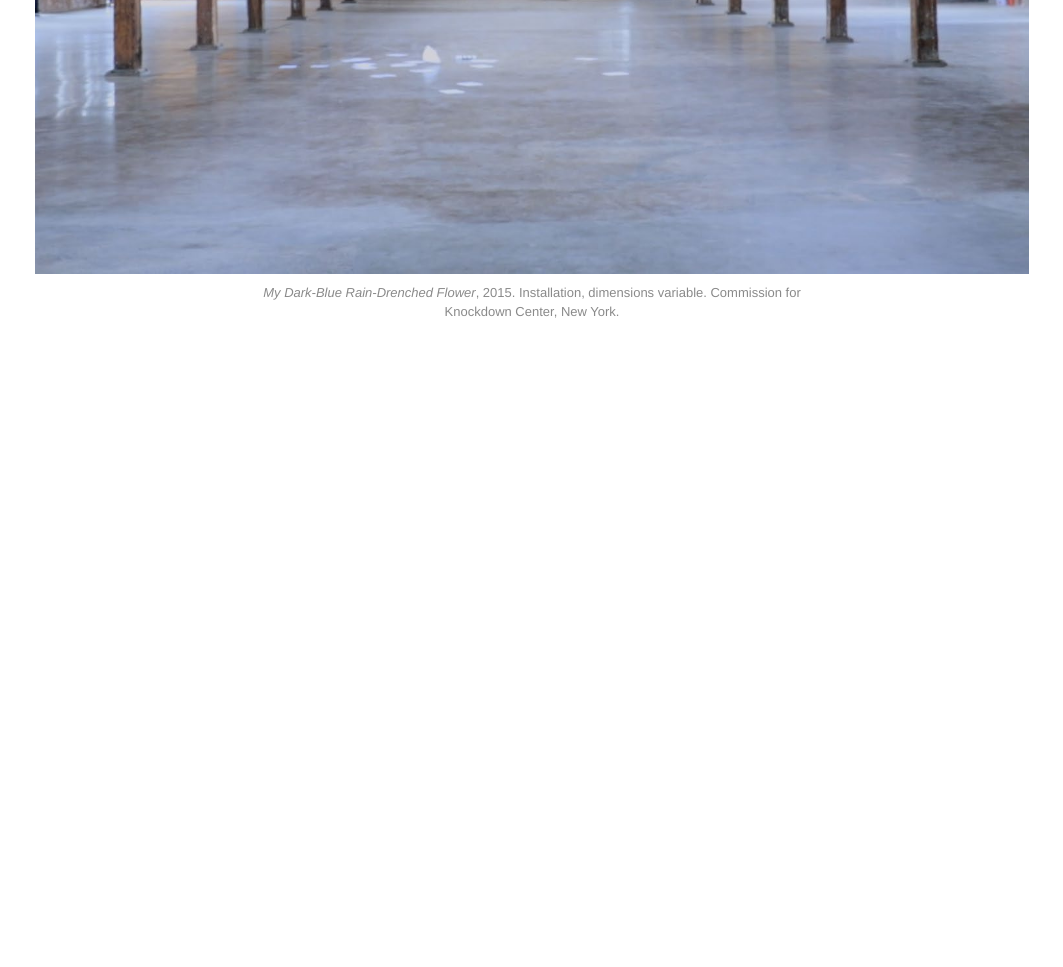
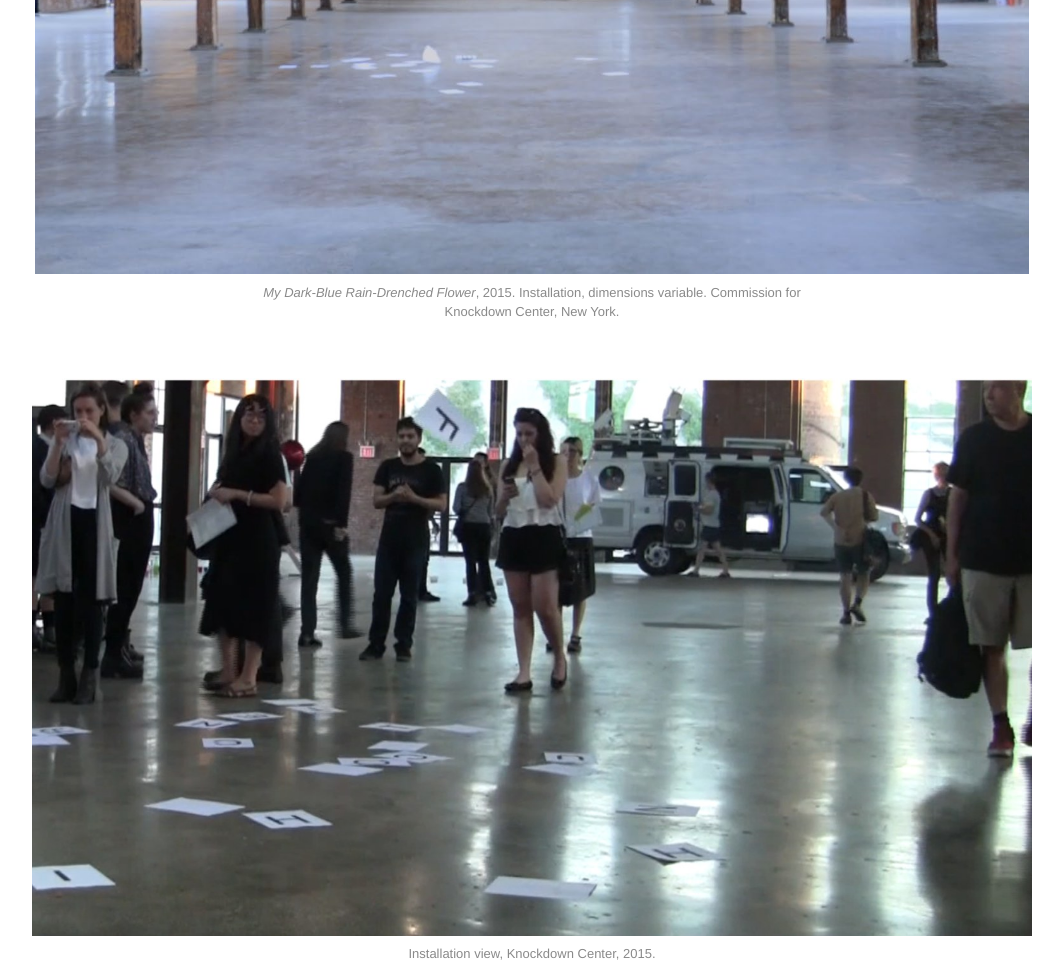
Before and after one commit to abrahamadams-source/time.farm, a plain HTML site: page projects/my-dark-blue-rain-drenched-flower.html in a window 1280 px wide. Shown: the part 1293-2260 px from the top of the page, without its empty margins (108-1171 px from the left). Before the commit the page ends 1751 px from the top, so only its background shows below. Drawn offline with Linux system fonts and the light colour scheme.

Commit message:
My Dark-Blue Rain-Drenched Flower: add installation view
Co-Authored-By: Claude Opus 5.5 <noreply@anthropic.com>
Claude-Session: https://claude.ai/code/session_01JVoaYJyjrrkWobmktJG4HA

```diff
--- a/projects/my-dark-blue-rain-drenched-flower.html
+++ b/projects/my-dark-blue-rain-drenched-flower.html
@@ -9,5 +9,5 @@
 <link rel="apple-touch-icon" href="../apple-touch-icon.png">
 </head><body>
 <header><a class="name" href="../index.html">Abraham Adams</a><nav><a href="../index.html" aria-current="page">projects</a><a href="../books.html">books</a><a href="../exhibitions.html">exhibitions</a><a href="../cv.html">cv</a><a href="../info.html">info</a></nav></header>
-<main><article class="work"><h1><em>My Dark-Blue Rain-Drenched Flower</em>, 2015</h1><p class="desc"><em>My Dark-Blue Rain-Drenched Flower</em> is a wireless printer installed in the rafters of a former factory, printing James Joyce’s <em>Ulysses</em> one letter per page, extending the full-page “S” that opens the novel’s 1922 first edition.</p><figure class="video"><div class="embed"><iframe src="https://player.vimeo.com/video/195312806?dnt=1" allow="fullscreen; picture-in-picture" allowfullscreen loading="lazy" title="My Dark-Blue Rain-Drenched Flower"></iframe></div></figure><figure><img src="../img/my-dark-blue-rain-drenched-flower-01.jpg?v=289b7125" width="1526" height="1080" alt="My Dark-Blue Rain-Drenched Flower, 2015" loading="eager"><figcaption><em>My Dark-Blue Rain-Drenched Flower</em>, 2015. Installation, dimensions variable. Commission for Knockdown Center, New York.</figcaption></figure></article></main>
+<main><article class="work"><h1><em>My Dark-Blue Rain-Drenched Flower</em>, 2015</h1><p class="desc"><em>My Dark-Blue Rain-Drenched Flower</em> is a wireless printer installed in the rafters of a former factory, printing James Joyce’s <em>Ulysses</em> one letter per page, extending the full-page “S” that opens the novel’s 1922 first edition.</p><figure class="video"><div class="embed"><iframe src="https://player.vimeo.com/video/195312806?dnt=1" allow="fullscreen; picture-in-picture" allowfullscreen loading="lazy" title="My Dark-Blue Rain-Drenched Flower"></iframe></div></figure><figure><img src="../img/my-dark-blue-rain-drenched-flower-01.jpg?v=289b7125" width="1526" height="1080" alt="My Dark-Blue Rain-Drenched Flower, 2015" loading="eager"><figcaption><em>My Dark-Blue Rain-Drenched Flower</em>, 2015. Installation, dimensions variable. Commission for Knockdown Center, New York.</figcaption></figure><figure><img src="../img/my-dark-blue-rain-drenched-flower-02.jpg?v=13102500" width="1584" height="884" alt="Installation view, Knockdown Center, 2015" loading="lazy"><figcaption>Installation view, Knockdown Center, 2015.</figcaption></figure></article></main>
 </body></html>
```
Also changed, not shown: img/my-dark-blue-rain-drenched-flower-02.jpg (added).
